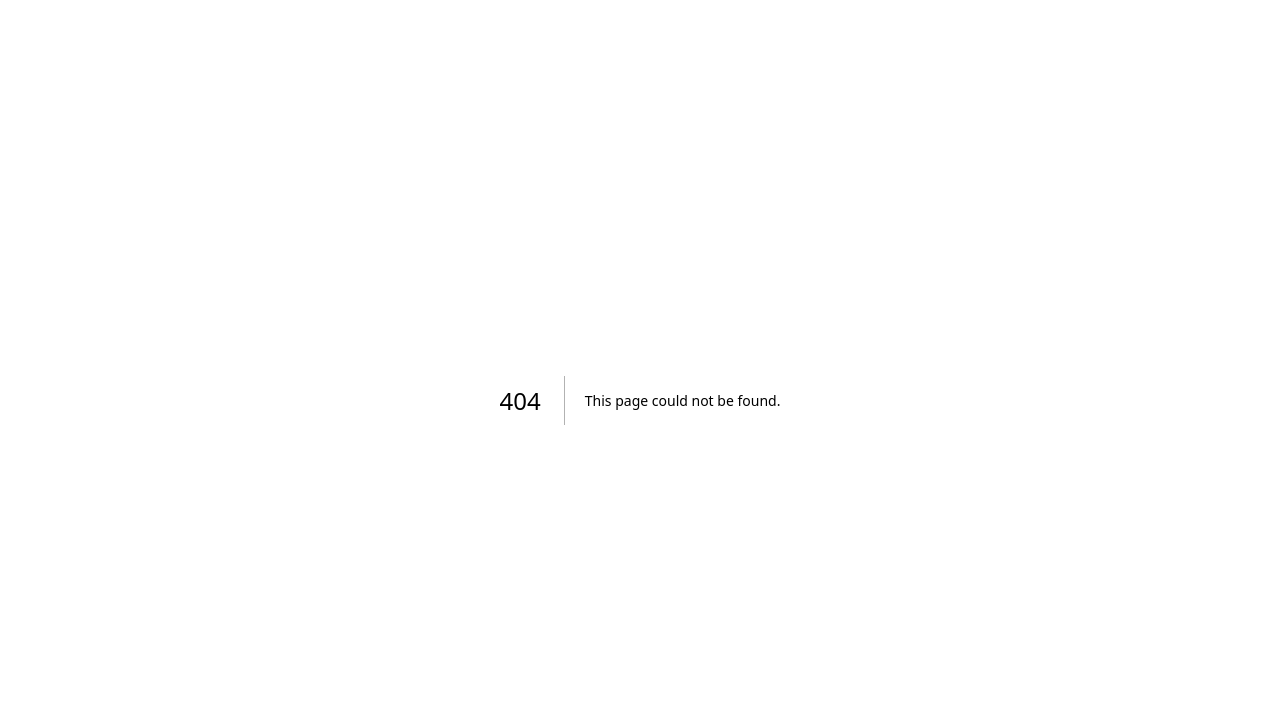
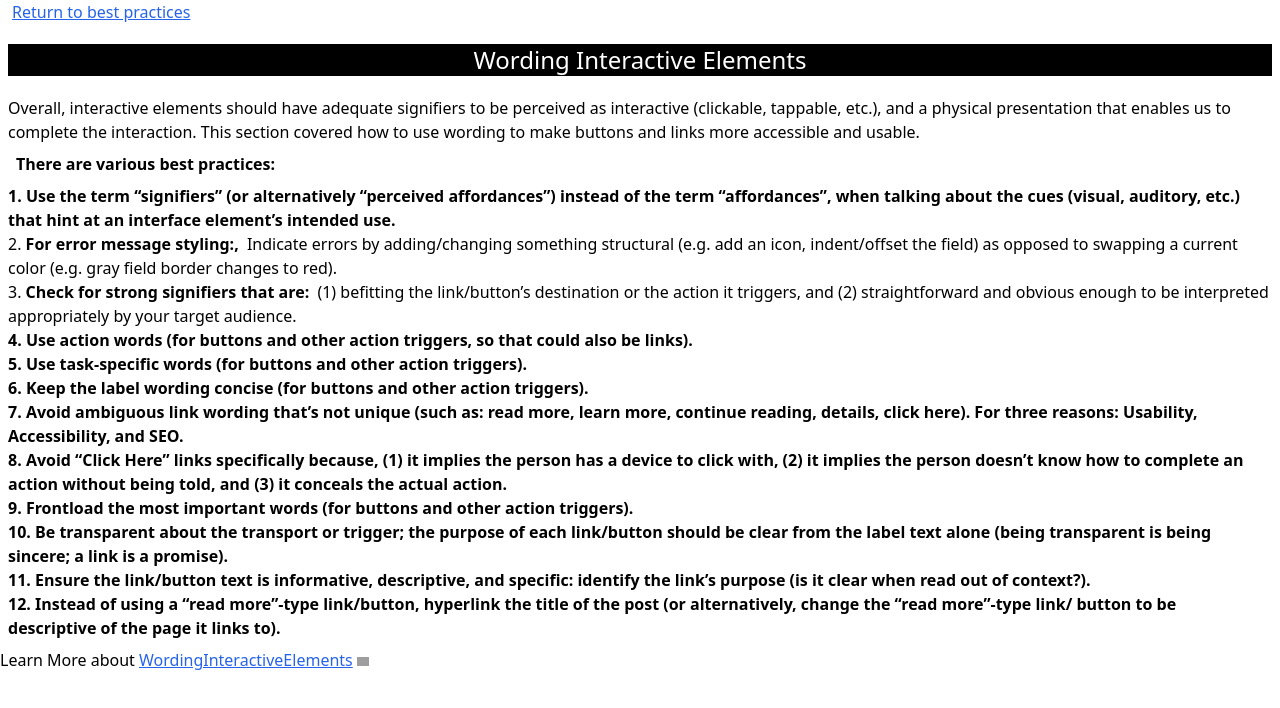
Before and after one commit to vipulpathak113/react-accessibility, a Next.js app: page /wordingInteractive in a window 1280 px wide. Before the commit this address had no page. Shown: the top 708 px of the page. Built offline with nearby package versions, Linux system fonts and the light colour scheme; grey boxes are pictures that could not be loaded.

Commit message:
wording interactive

```diff
--- /dev/null
+++ b/components/layout.tsx
@@ -0,0 +1,58 @@
+import React, { ReactNode } from "react";
+import Link from "next/link";
+import Image from "next/image";
+import Head from "next/head";
+
+interface AuxProps {
+  children: ReactNode;
+}
+
+interface footer {
+  page?: string;
+  link?: string;
+}
+
+function BackLink() {
+  return (
+    <Link href="/" className="text-blue-600 underline m-3">
+      Return to best practices
+    </Link>
+  );
+}
+
+function FooterLink({ page }: footer) {
+  return (
+    <>
+      <span>Learn More about </span>
+      <a
+        className="text-blue-600 underline"
+        href={`/pdfs/${page?.toLowerCase()}.pdf`}
+        target="_blank"
+      >
+        {page}
+        <Image
+          className="inline-block ml-1"
+          src="/redirect.png"
+          width={12}
+          height={12}
+          alt={page ? page : ""}
+        />
+      </a>
+    </>
+  );
+}
+
+export default function Layout({ children }: AuxProps) {
+  let name = "";
+  if (React.isValidElement(children) && typeof children.type !== "string") {
+    name = children.type.name;
+  }
+
+  return (
+    <>
+      <BackLink />
+      <main>{children}</main>
+      <FooterLink page={name} />
+    </>
+  );
+}
--- a/pages/_app.tsx
+++ b/pages/_app.tsx
@@ -1,6 +1,20 @@
-import '@/styles/globals.css'
-import type { AppProps } from 'next/app'
+import "@/styles/globals.css";
+import type { ReactElement, ReactNode } from "react";
+import type { NextPage } from "next";
+import type { AppProps } from "next/app";
+import Layout from "@/components/layout";
 
-export default function App({ Component, pageProps }: AppProps) {
-  return <Component {...pageProps} />
+export type NextPageWithLayout<P = {}, IP = P> = NextPage<P, IP> & {
+  getLayout?: (page: ReactElement) => ReactNode;
+};
+
+type AppPropsWithLayout = AppProps & {
+  Component: NextPageWithLayout;
+};
+
+export default function MyApp({ Component, pageProps }: AppPropsWithLayout) {
+  // Use the layout defined at the page level, if available
+  const getLayout = Component.getLayout ?? ((page) => <Layout>{page}</Layout>);
+
+  return getLayout(<Component {...pageProps} />);
 }
--- a/pages/colorContrast.tsx
+++ b/pages/colorContrast.tsx
@@ -1,4 +1,4 @@
-const colorContrast = () => {
+export default function ColorContrast() {
   return (
     <>
       <h1>Color Contrast Requirement</h1>
@@ -89,10 +89,7 @@ const colorContrast = () => {
             </li>
           </ul>
         </li>
-
       </ul>
     </>
   );
-};
-
-export default colorContrast;
+}
--- a/pages/colorIndependence.tsx
+++ b/pages/colorIndependence.tsx
@@ -1,12 +1,6 @@
-import Image from "next/image";
-import Link from "next/link";
-
-export default function () {
+export default function ColorIndependence() {
   return (
     <div className="m-2">
-    <Link href="/" className="text-blue-600 underline">
-    Return to best practices
-  </Link>
       <h1 className="text-center text-2xl mt-5 mb-5 bg-black text-white">
         Color Independence
       </h1>
@@ -27,16 +21,16 @@ export default function () {
           the grayscale test.
         </li>
         <li>
-          <span className="font-bold mr-1">For error message styling: </span> Indicate
-          errors by adding/changing something structural (e.g. add an icon,
-          indent/offset the field) as opposed to swapping a current color (e.g.
-          gray field border changes to red).
+          <span className="font-bold mr-1">For error message styling: </span>{" "}
+          Indicate errors by adding/changing something structural (e.g. add an
+          icon, indent/offset the field) as opposed to swapping a current color
+          (e.g. gray field border changes to red).
         </li>
         <li>
           <span className="font-bold mr-1">
             For current menu items (and other “selected” states):
           </span>
-           Style the currently selected menu item with a color independent
+          Style the currently selected menu item with a color independent
           indicator (not just a color change), or use relative luminance.
         </li>
         <li className="font-bold mr-1">
@@ -72,10 +66,10 @@ export default function () {
           graphs and other similar data visualizations.
         </li>
         <li>
-          <span className="font-bold mr-1">For data visualizations: </span> Use other
-          non-color indicators, like shapes, labels, or icons, to make data
-          visualizations color independent (when pattern fills or line styles
-          are not feasible).
+          <span className="font-bold mr-1">For data visualizations: </span> Use
+          other non-color indicators, like shapes, labels, or icons, to make
+          data visualizations color independent (when pattern fills or line
+          styles are not feasible).
         </li>
         <li>
           <span className="font-bold mr-1">For any colored UI elements: </span>
@@ -83,21 +77,6 @@ export default function () {
           design that’s more usable for all.
         </li>
       </ul>
-      <span>Learn More about </span>
-      <a
-        className="text-blue-600 underline"
-        href="/pdfs/colorIndependence.pdf"
-        target="_blank"
-      >
-        Color Independence
-        <Image
-          className="inline-block"
-          src="/redirect.png"
-          width={12}
-          height={12}
-          alt="Color Independence"
-        />
-      </a>
     </div>
   );
 }
--- a/pages/index.tsx
+++ b/pages/index.tsx
@@ -3,6 +3,7 @@ import Image from "next/image";
 import { Inter } from "next/font/google";
 import styles from "@/styles/Home.module.css";
 import Link from "next/link";
+import type { ReactElement } from "react";
 
 const inter = Inter({ subsets: ["latin"] });
 
@@ -26,7 +27,17 @@ export default function Home() {
             Color Independence
           </Link>
         </div>
+        <div>
+          <span>3. </span>
+          <Link href="/wordingInteractive" className="text-blue-600 underline">
+            Wording Interactive Elements
+          </Link>
+        </div>
       </div>
     </>
   );
 }
+
+Home.getLayout = function getLayout(page: ReactElement) {
+  return <>{page}</>;
+};
--- /dev/null
+++ b/pages/wordingInteractive.tsx
@@ -0,0 +1,80 @@
+export default function WordingInteractiveElements() {
+  return (
+    <div className="m-2">
+      <h1 className="text-center text-2xl mt-5 mb-5 bg-black text-white">
+        Wording Interactive Elements
+      </h1>
+      <div>
+        Overall, interactive elements should have adequate signifiers to be
+        perceived as interactive (clickable, tappable, etc.), and a physical
+        presentation that enables us to complete the interaction. This section
+        covered how to use wording to make buttons and links more accessible and
+        usable.
+      </div>
+
+      <div className="text-base font-semibold m-2">
+        There are various best practices:
+      </div>
+      <ul className="list-decimal list-inside">
+        <li className="font-bold mr-1">
+          Use the term “signifiers” (or alternatively “perceived affordances”)
+          instead of the term “affordances”, when talking about the cues
+          (visual, auditory, etc.) that hint at an interface element’s intended
+          use.
+        </li>
+        <li>
+        <span className="font-bold mr-1">For error message styling:,</span> Indicate errors by adding/changing
+          something structural (e.g. add an icon, indent/offset the field) as
+          opposed to swapping a current color (e.g. gray field border changes to
+          red).
+        </li>
+        <li>
+        <span className="font-bold mr-1">Check for strong signifiers that are:</span> (1) befitting the link/button’s
+          destination or the action it triggers, and (2) straightforward and
+          obvious enough to be interpreted appropriately by your target
+          audience.
+        </li>
+        <li className="font-bold mr-1">
+          Use action words (for buttons and other action triggers, so that could
+          also be links).
+        </li>
+        <li className="font-bold mr-1">
+          Use task-specific words (for buttons and other action triggers).
+        </li>
+        <li className="font-bold mr-1">
+          Keep the label wording concise (for buttons and other action
+          triggers).
+        </li>
+        <li className="font-bold mr-1">
+          Avoid ambiguous link wording that’s not unique (such as: read more,
+          learn more, continue reading, details, click here). For three reasons:
+          Usability, Accessibility, and SEO.
+        </li>
+        <li className="font-bold mr-1">
+          Avoid “Click Here” links specifically because, (1) it implies the
+          person has a device to click with, (2) it implies the person doesn’t
+          know how to complete an action without being told, and (3) it conceals
+          the actual action.
+        </li>
+        <li className="font-bold mr-1">
+          Frontload the most important words (for buttons and other action
+          triggers).
+        </li>
+        <li className="font-bold mr-1">
+          Be transparent about the transport or trigger; the purpose of each
+          link/button should be clear from the label text alone (being
+          transparent is being sincere; a link is a promise).
+        </li>
+        <li className="font-bold mr-1">
+          Ensure the link/button text is informative, descriptive, and specific:
+          identify the link’s purpose (is it clear when read out of context?).
+        </li>
+        <li className="font-bold mr-1">
+          Instead of using a “read more”-type link/button, hyperlink the title
+          of the post (or alternatively, change the “read more”-type link/
+          button to be descriptive of the page it links to).
+        </li>
+      </ul>
+    </div>
+  );
+}
```
Also changed, not shown: 2 other files (tests, documents, lock files or other folders).
